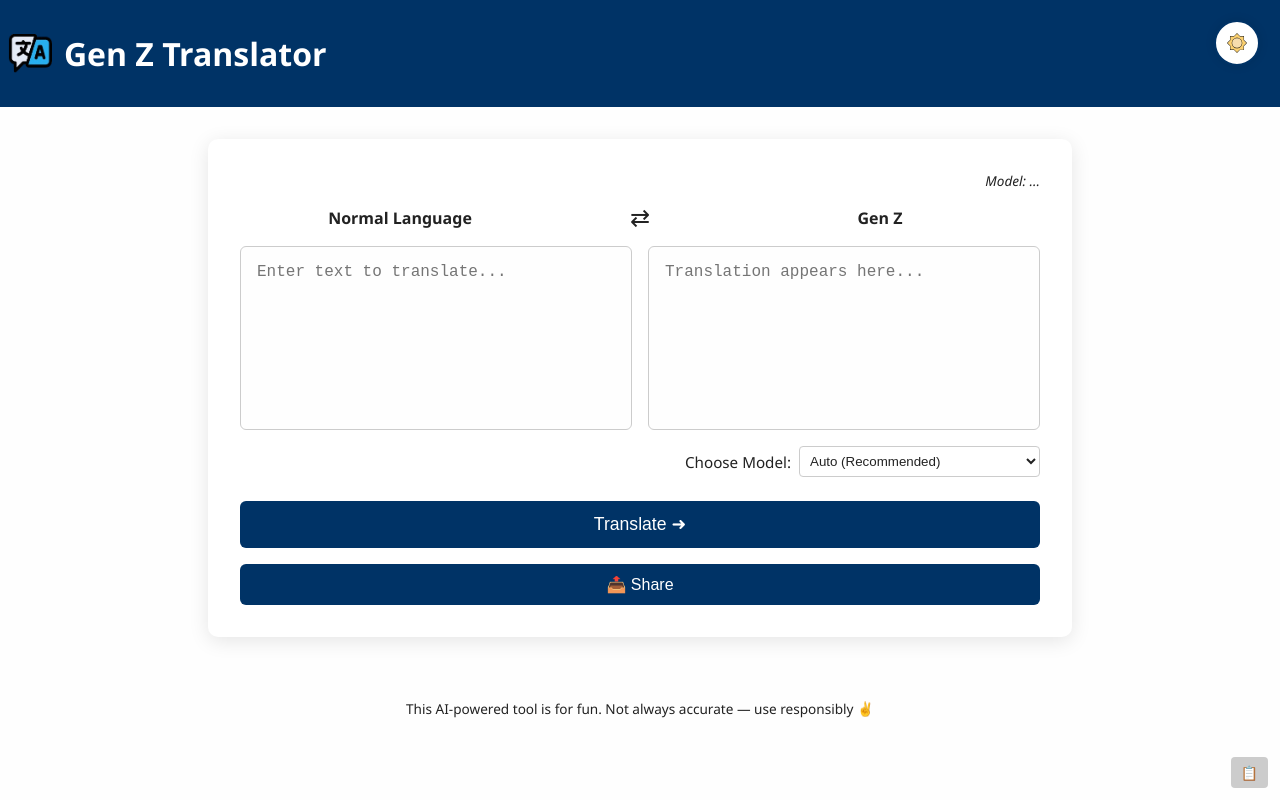
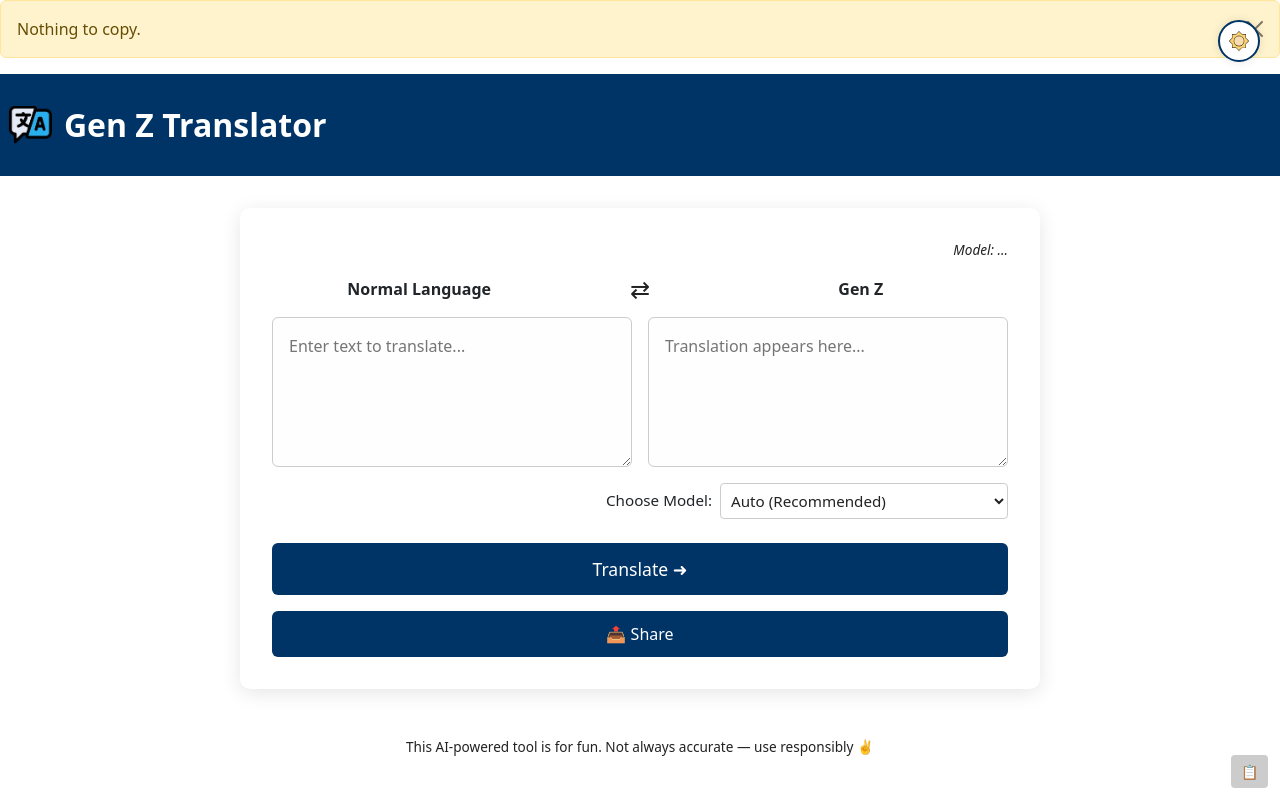
Before and after one commit to userSarvar/AI-Translator, a website: page public/index.html in a window 1280 px wide. Both pictures are taken after a click on the element "Copy Translation". Drawn offline with nearby package versions, Linux system fonts and the light colour scheme.

Commit message:
really man

```diff
--- a/public/index.html
+++ b/public/index.html
@@ -31,9 +31,13 @@
 
   <script src="https://cdn.jsdelivr.net/npm/html2canvas@1.4.1/dist/html2canvas.min.js"></script>
 
+  <link href="https://cdn.jsdelivr.net/npm/bootstrap@5.3.0/dist/css/bootstrap.min.css" rel="stylesheet">
+  <script src="https://cdn.jsdelivr.net/npm/bootstrap@5.3.0/dist/js/bootstrap.bundle.min.js"></script>
+
 
 </head>
 <body>
+  <div id="alertContainer"></div>
   <header>
 
     <h1 class="title-with-logo">
@@ -69,7 +73,7 @@
         <select id="modelSelect">
           <option value="auto">Auto (Recommended)</option>
           <option value="deepseek/deepseek-r1-0528-qwen3-8b:free">DeepSeek (Qwen 3-8b)</option>
-          <option value="deepseek-ai/DeepSeek-R1-Distill-Llama-70B-free">DeepSeek R1-70B</option>
+          <option value="deepseek-ai/DeepSeek-R1-Distill-Llama-70B-free">DeepSeek R1-70B thinker</option>
           <option value="venice/uncensored:free">Venice uncensored</option>
           <option value="mistralai/mistral-small-3.2-24b-instruct:free">Mistral small 3.2-24b-instruct</option>
           <option value="qwen/qwen1.5-7b-chat:free">Qwen 1.5-7b</option>
@@ -115,9 +119,9 @@
       const output = document.getElementById("outputText").value;
       if (output.trim()) {
         navigator.clipboard.writeText(output);
-        alert("Translation copied!");
+        showAlert('Copied to clipboard!', 'primary');
       } else {
-        alert("Nothing to copy.");
+        showAlert("Nothing to copy.",'warning');
       }
     };
 
@@ -190,12 +194,23 @@ document.getElementById("shareBtn").onclick = async () => {
       URL.revokeObjectURL(url);
     }
   } catch (err) {
-    alert("Sharing failed. Try again.");
+    showAlert('Sharing failed. Try again.', 'warning');
     console.error(err);
   }
 };
 
 
+function showAlert(message, type = 'info') {
+  const wrapper = document.createElement('div');
+  wrapper.innerHTML = `
+    <div class="alert alert-${type} alert-dismissible fade show" role="alert">
+      ${message}
+      <button type="button" class="btn-close" data-bs-dismiss="alert"></button>
+    </div>`;
+  document.getElementById('alertContainer').append(wrapper);
+  setTimeout(() => wrapper.classList.remove('show'), 4000);
+}
+
 
   </script>
 </body>
```
Also changed, not shown: api/translate.js (+4 -3 lines).
